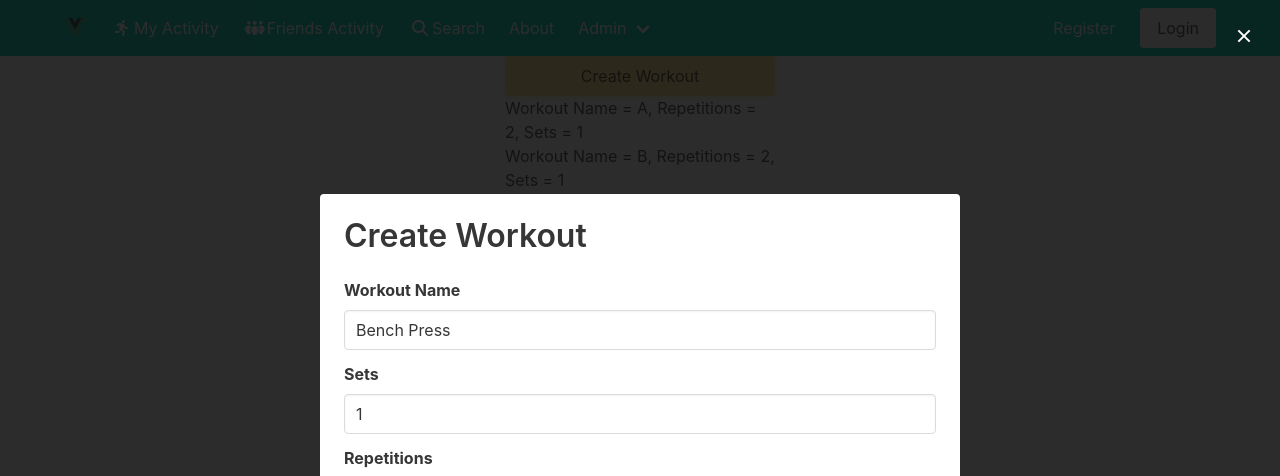
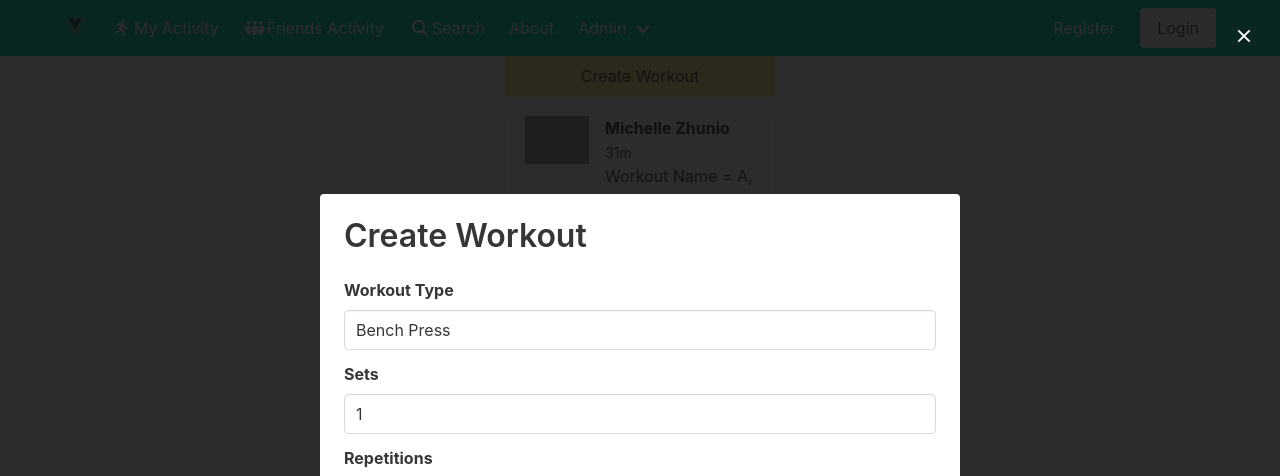
Before and after one commit to mzhunio/Web-Development-Assignments, a Vue app in the folder fitness-app/: page /myActivity in a window 1280 px wide. Both pictures are taken after a click on the button "Create Workout". Shown: the top 476 px of the page. Built offline with nearby package versions, Linux system fonts and the light colour scheme; grey boxes are pictures that could not be loaded.

Commit message:
workout format

```diff
--- a/fitness-app/src/components/AddWorkout.vue
+++ b/fitness-app/src/components/AddWorkout.vue
@@ -1,48 +1,8 @@
 <script setup lang="ts"></script>
 
 <template>
-  <div id="add-workout" class="modal">
-    <div class="modal-background"></div>
-    <div class="modal-card">
-      <header class="modal-card-head">
-        <p class="modal-card-title">Create Workout</p>
-        <button class="delete" aria-label="close"></button>
-      </header>
-      <section class="modal-card-body"></section>
-      <div class="field">
-        <label class="label">Workout Name</label>
-        <div class="control">
-          <input class="input" type="text" placeholder="Text input" />
-        </div>
-      </div>
 
-      <div class="field">
-        <label class="label">Sets</label>
-        <div class="control">
-          <input class="input" type="text" placeholder="Text input" />
-        </div>
-      </div>
 
-      <div class="field">
-        <label class="label">Repetitions</label>
-        <div class="control">
-          <input class="input" type="text" placeholder="Text input" />
-        </div>
-      </div>
-
-      <div class="field">
-        <label class="label">Weight</label>
-        <div class="control">
-          <input class="input" type="text" placeholder="Text input" />
-        </div>
-      </div>
-
-      <footer class="modal-card-foot">
-        <button class="button is-success">Save changes</button>
-        <button class="button">Cancel</button>
-      </footer>
-    </div>
-  </div>
 </template>
 
 <style scoped></style>
--- a/fitness-app/src/components/MyActivity.vue
+++ b/fitness-app/src/components/MyActivity.vue
@@ -1,7 +1,9 @@
 <script setup lang="ts">
 import { ref } from "vue";
 import { workouts } from "@/state/auth.state";
+import { authState } from "../state/auth.state";
 
+const session = authState.username;
 const shouldShowModal = ref(false);
 const workoutTypes = ref(["weights", "outdoor"]);
 const workoutType = ref("");
@@ -65,7 +67,7 @@ function onSaveChangesClicked() {
                   <p class="title">Create Workout</p>
 
                   <div class="field">
-                    <label class="label">Workout Name</label>
+                    <label class="label">Workout Type</label>
                     <div class="control">
                       <input
                         class="input"
@@ -150,6 +152,57 @@ function onSaveChangesClicked() {
           </div>
 
           <!-- list of workouts -->
+
+          <div class="box">
+            <article class="media">
+              <div class="media-left">
+                <figure class="image is-64x64">
+                  <img
+                    src="https://bulma.io/images/placeholders/128x128.png"
+                    alt="Image"
+                  />
+                </figure>
+              </div>
+              <div class="media-content">
+                <div class="content">
+                  <p>
+                    <strong>Michelle Zhunio</strong> <small> {{ session }}</small>
+                    <small>31m</small>
+                    <br />
+                    <div v-for="workout in workouts">
+
+
+                      <div>
+                      Workout Name = {{ workout.workoutName }}, Repetitions =
+                      {{ workout.repetitions }}, Sets = {{ workout.sets }}
+                      </div>
+                    </div>
+                  </p>
+                </div>
+                <nav class="level is-mobile">
+                  <div class="level-left">
+                    <a class="level-item" aria-label="reply">
+                      <span class="icon is-small">
+                        <i class="fas fa-reply" aria-hidden="true"></i>
+                      </span>
+                    </a>
+                    <a class="level-item" aria-label="retweet">
+                      <span class="icon is-small">
+                        <i class="fas fa-retweet" aria-hidden="true"></i>
+                      </span>
+                    </a>
+                    <a class="level-item" aria-label="like">
+                      <span class="icon is-small">
+                        <i class="fas fa-heart" aria-hidden="true"></i>
+                      </span>
+                    </a>
+                  </div>
+                </nav>
+              </div>
+            </article>
+          </div>
+
+
           <div v-for="workout in workouts">
             <div>
               Workout Name = {{ workout.workoutName }}, Repetitions =
```
